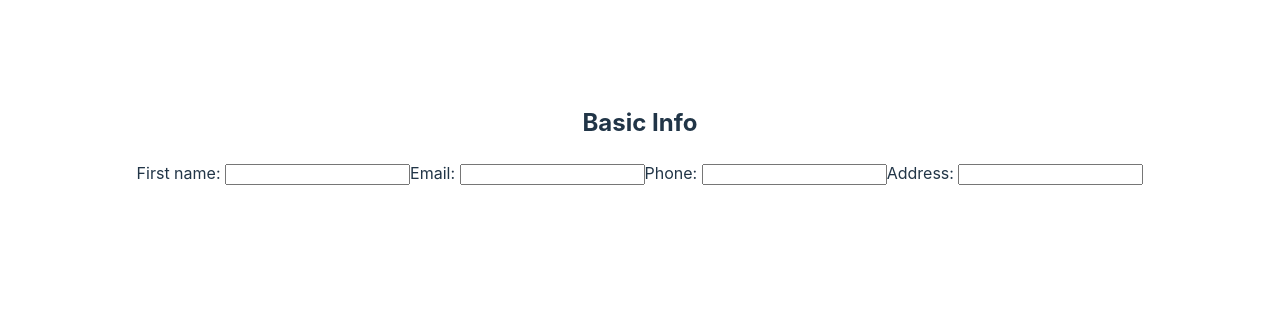
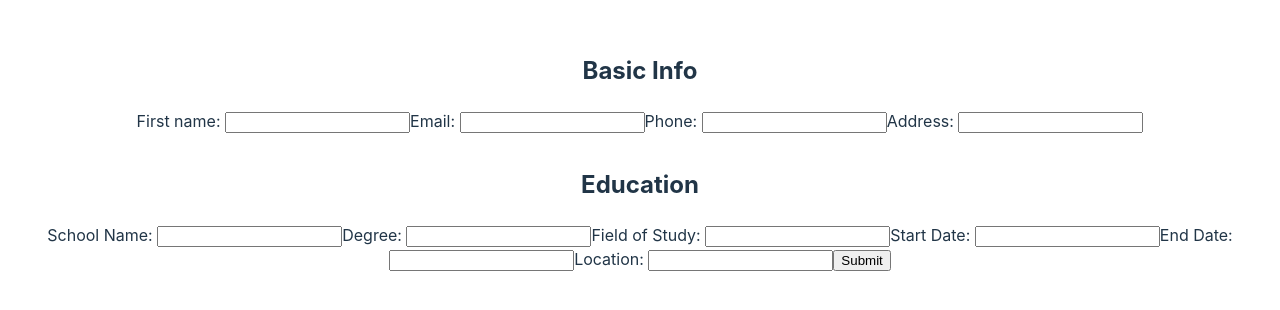
Before and after one commit to CraigMarc/cvBuilder, a React app: page / in a window 1280 px wide. Shown: the part 248-558 px from the top of the page. Built offline with nearby package versions, Linux system fonts and the light colour scheme; the HTML template or start-up script is replaced by a standard one.

Commit message:
added education form

```diff
--- a/src/App.jsx
+++ b/src/App.jsx
@@ -5,7 +5,7 @@ import viteLogo from '/vite.svg'
 import './App.css'
 import { BasicInfo } from './BasicInfo.jsx'
 import { Resume } from './Resume.jsx'
-
+import { Education } from './Education'
 
 function App() {
 
@@ -14,6 +14,17 @@ function App() {
   const [email, setEmail] = useState('');
   const [phone, setPhone] = useState('');
   const [address, setAddress] = useState('');
+
+  const [edData, setEdData] = useState(
+     {
+      schoolData:{
+        schoolName: '',
+        degree: '',
+        fos: '',
+        startDate: '',
+        endDate: '',
+      }
+      })
 
   //event handlers
 
@@ -32,6 +43,25 @@ function App() {
   function handleAddressChange(e) {
     setAddress(e.target.value);
   }
+
+  const handleSchoolSubmit = (event) => {
+    event.preventDefault();
+
+  }
+/*
+  const handleSchoolChange = (event) => {
+    const name = event.target.name;
+    const value = event.target.value;
+    setEdData(values => ({...values, [name]: value}))
+  }*/
+
+
+  const handleSchoolChange = (event) => {
+    const name = event.target.name;
+    const value = event.target.value;
+    setEdData(values => ({...values, [name]: value}))
+  }
+
 
 
 //return components
@@ -54,6 +84,15 @@ function App() {
         email={email}
         phone={phone}
         address={address}
+        schoolData={edData}
+      />
+
+      <Education
+        schoolData={edData}
+        handleSchoolChange={handleSchoolChange}
+        handleSchoolSubmit={handleSchoolSubmit}
+
+
       />
 
 
--- a/src/Education.jsx
+++ b/src/Education.jsx
@@ -2,14 +2,9 @@ import React, { useState } from "react";
 
 function Education(props) {
     const {
-        phone,
-        address,
-        email,
-        name,
-        handleNameChange,
-        handleEmailChange,
-        handlePhoneChange,
-        handleAddressChange,
+        schoolData,
+        handleSchoolChange,
+        handleSchoolSubmit,
 
     } = props;
 
@@ -17,51 +12,66 @@ function Education(props) {
     return (
         <>
             <h2>Education</h2>
+            <form onSubmit={handleSchoolSubmit}>
             <label>
                 School Name:{' '}
                 <input
-                    value={schoolName}
-                    onChange={handleNameChange}
+                    type="text"
+                    name="schoolName"
+                    value={schoolData.schoolName }
+                    onChange={handleSchoolChange}
                 />
             </label>
             <label>
                 Degree:{' '}
                 <input
-                    value={degree}
-                    onChange={handleEmailChange}
+                    type="text"
+                    name="degree"
+                    value={schoolData.degree}
+                    onChange={handleSchoolChange}
                 />
             </label>
 
             <label>
                 Field of Study:{' '}
                 <input
-                    value={fos}
-                    onChange={handlePhoneChange}
+                    type="text"
+                    name="fos"
+                    value={schoolData.fos}
+                    onChange={handleSchoolChange}
                 />
             </label>
 
             <label>
                 Start Date:{' '}
                 <input
-                    value={startDate}
-                    onChange={handleAddressChange}
+                    type="text"
+                    name="startDate"
+                    value={schoolData.startDate}
+                    onChange={handleSchoolChange}
                 />
             </label>
             <label>
                 End Date:{' '}
                 <input
-                    value={endDate}
-                    onChange={handleAddressChange}
+                    type="text"
+                    name="endDate"
+                    value={schoolData.endDate}
+                    onChange={handleSchoolChange}
                 />
             </label>
 
             <label>
                 Location:{' '}
                 <input
-                    value={location}
-                    onChange={handleAddressChange}
+                    type="text"
+                    name="locatiion"
+                    value={schoolData.location}
+                    onChange={handleSchoolChange}
                 />
             </label>
+            <input type="submit" />
+            </form>
         </>
     );
 }
--- a/src/Resume.jsx
+++ b/src/Resume.jsx
@@ -5,19 +5,31 @@ function Resume(props){
         address,
         email,
         name,
-
+        schoolData,
       } = props;
 
+let schoolName = schoolData.schoolName
 
     return (
+      <>
         <header>
 
-  <h1>{name}</h1>
+        <h1>{name}</h1>
     <h2>{email}</h2>
     <h2>{phone}</h2>
     <h2>{address}</h2>
 
 </header>
+
+<div>
+<h2>{schoolData.schoolName}</h2>
+<h1>{name}</h1>
+
+</div>
+
+
+
+</>
     )
 }
 
```
